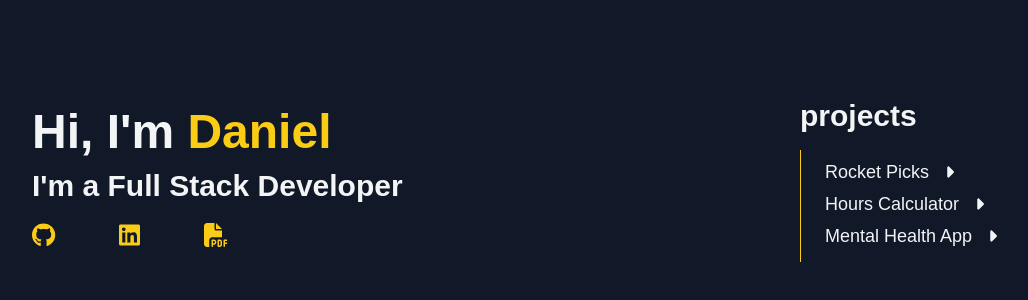
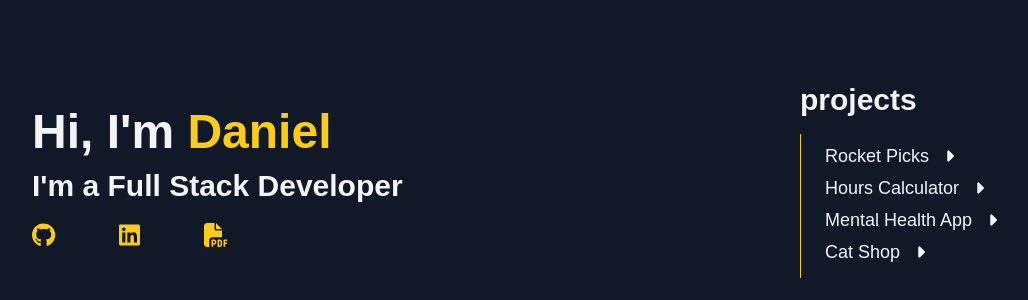
Before and after one commit to jum-w/portfolio, a React (Create React App) app: page / in a window 1280 px wide. Shown: the part 220-520 px from the top of the page, without its empty margins (32-1060 px from the left). Built offline with nearby package versions, Linux system fonts and the light colour scheme; the HTML template or start-up script is replaced by a standard one.

Commit message:
new project add

```diff
--- a/src/components/ProjectData.ts
+++ b/src/components/ProjectData.ts
@@ -34,4 +34,13 @@ export const projectData: Record<string, projectData[]> = {
             github: ''
         }
     ],
+    CatShop: [
+        {
+            id: 4,
+            title: "Cat Shop",
+            link: 'https://cat-shop-iota.vercel.app',
+            demo: '',
+            github: 'https://github.com/jum-w/Cat-Shop'
+        }
+    ],
 }
```
